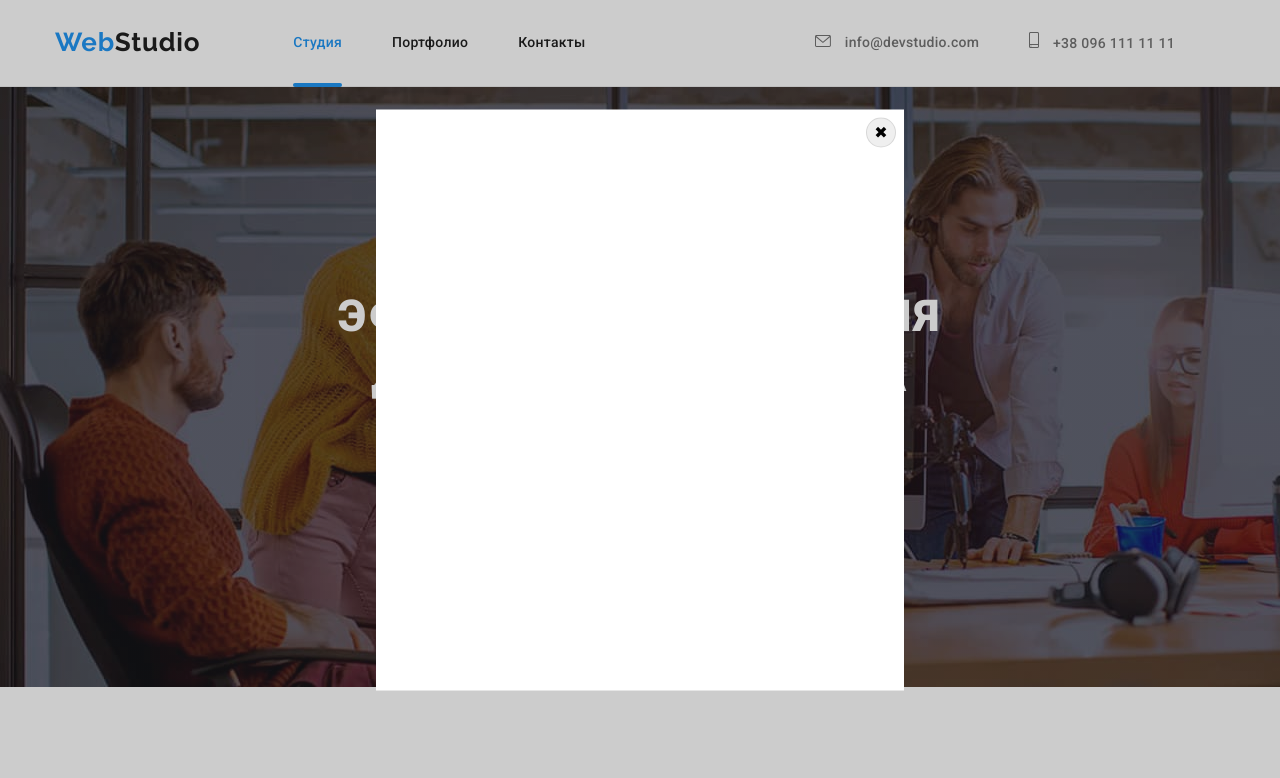
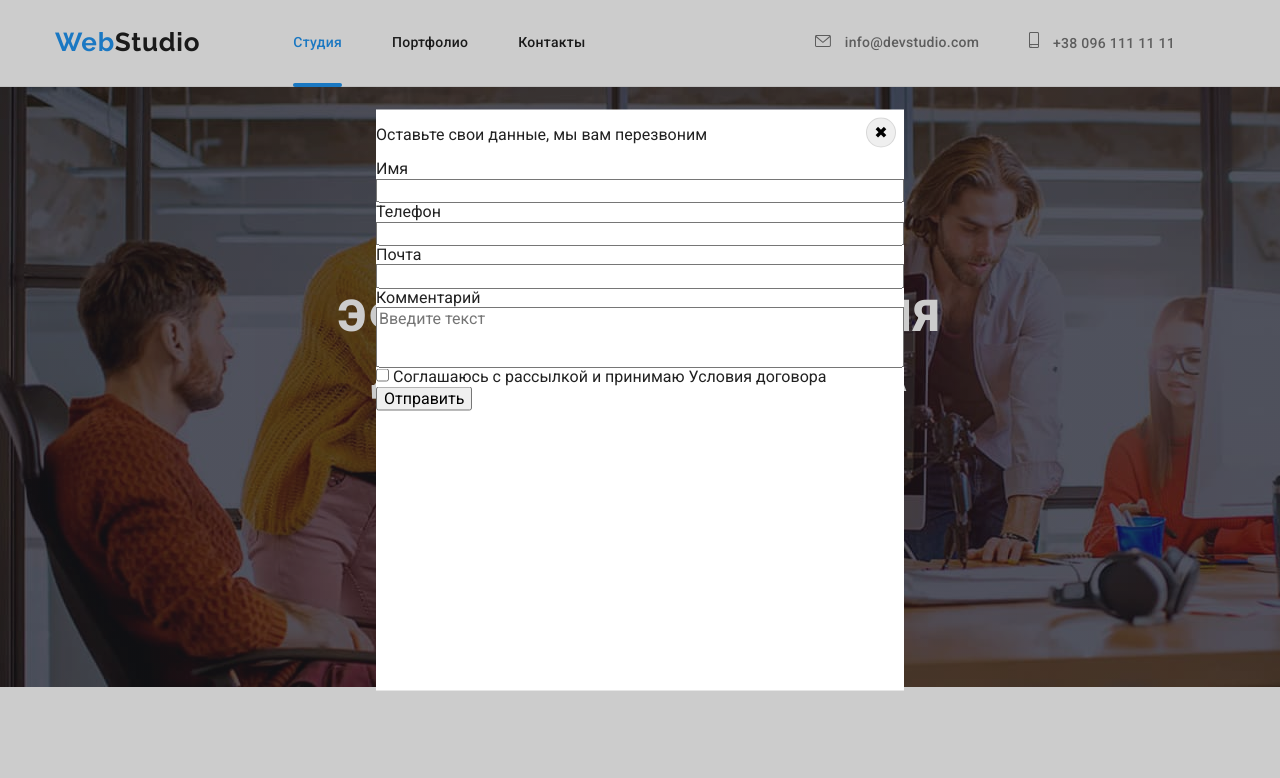
Before and after one commit to olhapshonnik/goit-markup-hw-06, a plain HTML site: page index.html in a window 1280 px wide. Both pictures are taken after a click on the button "Заказать услугу". Shown: the top 778 px of the page. Drawn offline with nearby package versions, Linux system fonts and the light colour scheme.

Commit message:
меняет окно

```diff
--- a/css/style.css
+++ b/css/style.css
@@ -995,3 +995,27 @@ footer {
   line-height: 1.55;
   color: var(--text-color);
 }
+
+/*input,
+button,
+textarea {
+  display: block;
+  font-family: inherit;
+  padding: 10px;
+}
+
+label {
+  display: block;
+  margin-bottom: 10px;
+}*/
+.textarea {
+  resize: none;
+}
+
+.form-field {
+  display: flex;
+  flex-direction: column;
+}
+.form {
+  display: block;
+}
--- a/index.html
+++ b/index.html
@@ -441,9 +441,47 @@
     <div class="backdrop is-hidden" data-modal>
         <div class="modal">
             <button class="modal-button" data-modal-close>&#10006;</button>
+
+            <form class="form-modal">
+            <p>Оставьте свои данные, мы вам перезвоним</p>
+
+            <div class="form-field">
+                <label for="name" class="form-label">Имя</label>
+                <input class="form-input" type="name" name="name" id="name" />
+            </div>
+
+            <div class="form-field">
+                <label for="tel">Телефон</label>
+                <input class="form-input" type="tel" name="tel" id="tel" />
+            </div>
+
+            <div class="form-field">
+                <label for="mail">Почта</label>
+                <input class="form-input" type="mail" name="mail" id="mail" />
+            </div>
+
+           <div class="form-field">
+                <label for="comment">Комментарий</label>
+                <textarea class="textarea" name="comment" id="comment" rows="3" placeholder="Введите текст"></textarea>
+           </div>
+
+
+
+            <div class="form">
+                <input class="form-checkbox" class="form-input" type="checkbox" name="" value="text" id="text" />
+                <label for="text">Соглашаюсь с рассылкой и принимаю Условия договора</label>
+            </div>
+            <!--role="group"-->
+
+            <button type="submit">Отправить </button>
+            </form>
         </div>
+
+
+
     </div>
 
     <script src="./js/modal.js"></script>
+
 </body>
 </html>
```
